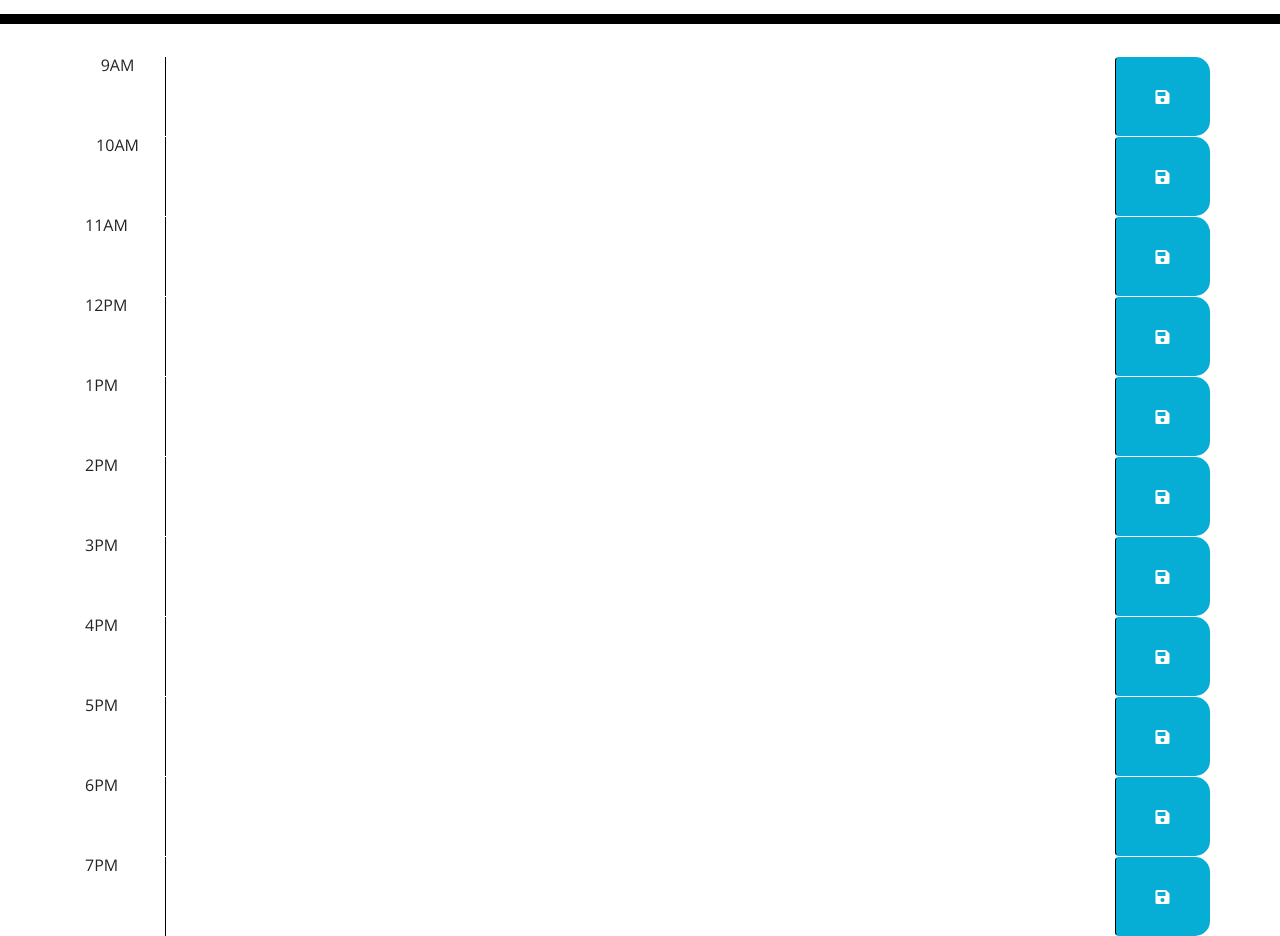
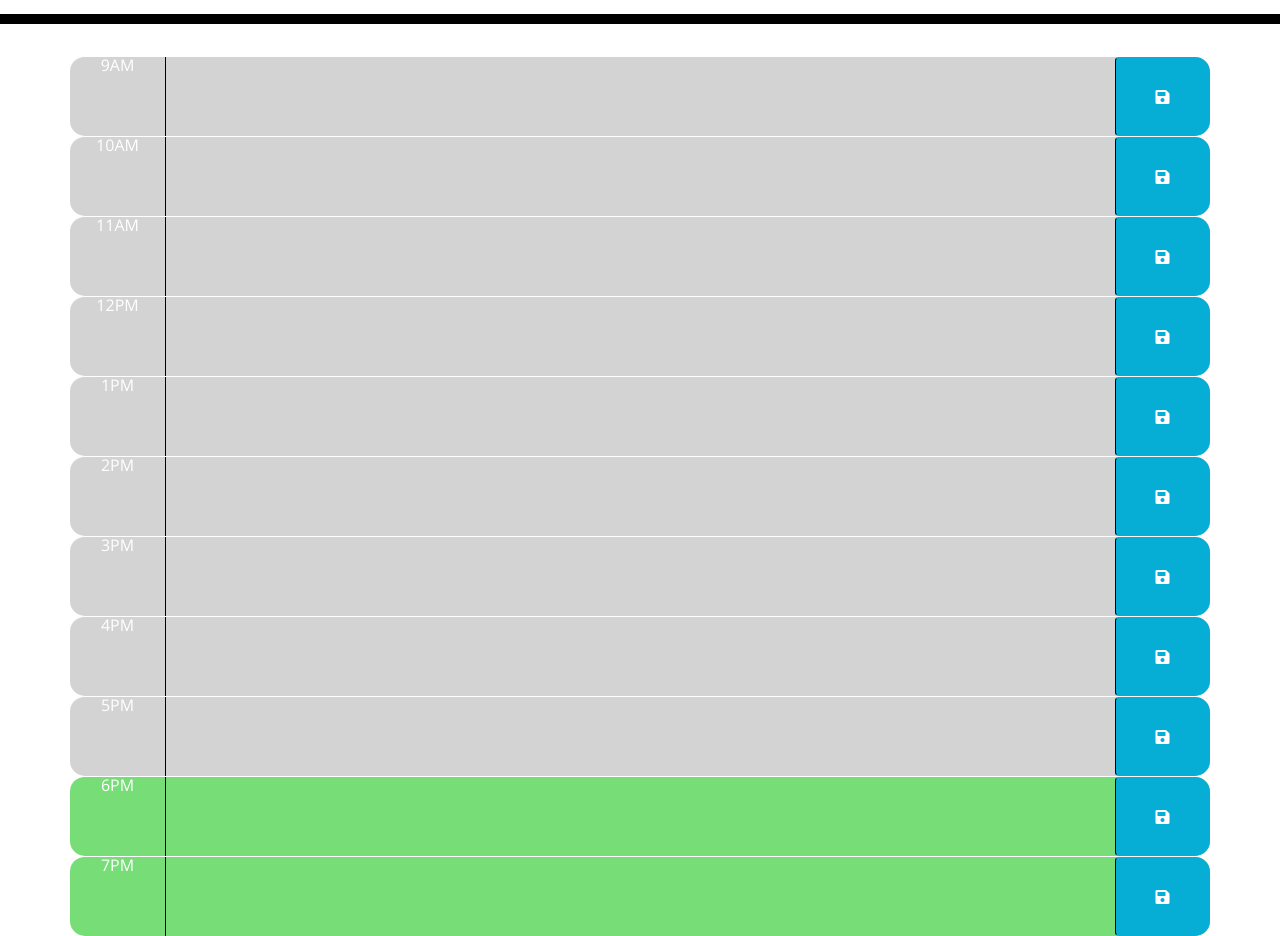
Before and after one commit to scibettas1/calendar, a plain HTML site: page index.html in a window 1280 px wide. Shown: the part 280-1216 px from the top of the page. Drawn offline with nearby package versions, Linux system fonts and the light colour scheme.

Commit message:
tested and evrything works except for the present time color

```diff
--- a/index.html
+++ b/index.html
@@ -31,47 +31,47 @@
       <textarea class="col-md-10 description"></textarea>
       <button class="btn saveBtn col-md-1 fas fa-save"></button>
     </div>
-    <div id="hour11" data-hour="11" class="row justify-content-center">
+    <div id="11" class="row justify-content-center time-block">
       <div class="col-md-1 time">11AM</div>
       <textarea class="col-md-10 description"></textarea>
       <button class="btn saveBtn col-md-1 fas fa-save"></button>
     </div>
-    <div id="hour12" data-hour="12" class="row justify-content-center">
+    <div id="12" class="row justify-content-center time-block">
       <div class="col-md-1 time">12PM</div>
       <textarea class="col-md-10 description"></textarea>
       <button class="btn saveBtn col-md-1 fas fa-save"></button>
     </div>
-    <div id="hour1" data-hour="13" class="row justify-content-center">
+    <div id="13" class="row justify-content-center time-block">
       <div class="col-md-1 time description">1PM</div>
       <textarea class="col-md-10 description"></textarea>
       <button class="btn saveBtn col-md-1 fas fa-save"></button>
     </div>
-    <div id="hour2" data-hour="14" class="row justify-content-center">
+    <div id="14" class="row justify-content-center time-block">
       <div class="col-md-1 time description">2PM</div>
       <textarea class="col-md-10 description"></textarea>
       <button class="btn saveBtn col-md-1 fas fa-save"></button>
     </div>
-    <div id="hour3" data-hour="15" class="row justify-content-center">
+    <div id="15" class="row justify-content-center time-block">
       <div class="col-md-1 time description">3PM</div>
       <textarea class="col-md-10 description"></textarea>
       <button class="btn saveBtn col-md-1 fas fa-save"></button>
     </div>
-    <div id="hour4" data-hour="16" class="row justify-content-center">
+    <div id="16" class="row justify-content-center time-block">
       <div class="col-md-1 time">4PM</div>
       <textarea class="col-md-10 description"></textarea>
       <button class="btn saveBtn col-md-1 fas fa-save"></button>
     </div>
-    <div id="hour5" data-hour="17" class="row justify-content-center">
+    <div id="17" class="row justify-content-center time-block">
       <div class="col-md-1 time">5PM</div>
       <textarea class="col-md-10 description"></textarea>
       <button class="btn saveBtn col-md-1 fas fa-save"></button>
     </div>
-    <div id="hour6" data-hour="18"class="row justify-content-center">
+    <div id="18" class="row justify-content-center time-block">
       <div class="col-md-1 time">6PM</div>
       <textarea class="col-md-10 description"></textarea>
       <button class="btn saveBtn col-md-1 fas fa-save"></button>
     </div>
-    <div id="hour7" class="row justify-content-center">
+    <div id="19" class="row justify-content-center time-block">
       <div class="col-md-1 time">7PM</div>
       <textarea class="col-md-10 description"></textarea>
       <button class="btn saveBtn col-md-1 fas fa-save"></button>
--- a/script.js
+++ b/script.js
@@ -1,27 +1,16 @@
 //add date and time to the top of the page
 setInterval(function () {
-    var time = moment().format('MMMM Do YYYY, h:mm:ss a');
-    $("#currentDay").text(time);
-
-    //console.log(time)
+    var date = moment().format('MMMM Do YYYY, h:mm:ss a');
+    $("#currentDay").text(date);
 }, 1000);
-
-// var hour9El = $("#hour9")
-// console.log(hour9El)
-// var elementHour = hour9El.data("hour")
-// console.log(elementHour)
 
 //on click save to local storage
 
 $(".saveBtn").on("click", function () {
     var task = $(this).siblings(".description").val();
-    console.log(task)
-
     var time = $(this).parent().attr("id");
-
     // saving to local storage
     localStorage.setItem(time, task);
-
 });
 
 //pull content from local storage
@@ -29,38 +18,29 @@ $(".saveBtn").on("click", function () {
 
 $("#9 .description").val(localStorage.getItem("9"));
 $("#10 .description").val(localStorage.getItem("10"));
-$("#hour11").val(localStorage.getItem("hour11"));
-$("#hou12").val(localStorage.getItem("hour12"));
-$("#hour1").val(localStorage.getItem("hour1"));
-$("#hour2").val(localStorage.getItem("hour2"));
-$("#hour3").val(localStorage.getItem("hour3"));
-$("#hour4").val(localStorage.getItem("hour4"));
-$("#hour5").val(localStorage.getItem("hour5"));
-$("#hour6").val(localStorage.getItem("hour6"));
-$("#hour7").val(localStorage.getItem("hour7"));
-
-//3 if else statemenmts for past present and future and change the color
-// I don't know where to begin with this
-
-//if the value of the div is equal to h it should be a white
-
-//how do i check if the value of something is less than or greater than in refrence to time?
-//AM and PM throws a wrench in the whole thing
-
-
+$("#11 .description").val(localStorage.getItem("11"));
+$("#12 .description").val(localStorage.getItem("12"));
+$("#13 .description").val(localStorage.getItem("13"));
+$("#14 .description").val(localStorage.getItem("14"));
+$("#15 .description").val(localStorage.getItem("15"));
+$("#16 .description").val(localStorage.getItem("16"));
+$("#17 .description").val(localStorage.getItem("17"));
+$("#18 .description").val(localStorage.getItem("18"));
+$("#19 .description").val(localStorage.getItem("19"));
 
 //hourUpdater function
-function hourUpdater(){
-// get current number of hourse
+function hourUpdater() {
+    // get current hour
     var currentHour = moment().format('H');
+    console.log(currentHour)
 
     // loop over the time blocks .each
-$(".time-block").each(function(){
+    $(".time-block").each(function () {
         var blockHour = parseInt($(this).attr("id"));
 
-if (blockHour < currentHour){
+        if (blockHour < currentHour) {
             $(this).addClass("past")
-} else if (blockHour === currentHour){
+        } else if (blockHour === currentHour) {
             $(this).removeClass("past")
             $(this).addClass("present")
         } else {
@@ -70,14 +50,5 @@ if (blockHour < currentHour){
         }
     });
 
+}
 hourUpdater();
-
-
-    // set variable for time block to pasteInt
-
-    // check to see if we have moved past the current time
-
-    // else if at current time
-
-    // else if not this time
-}
```
Lines whose indentation alone changed are shown as unchanged.
